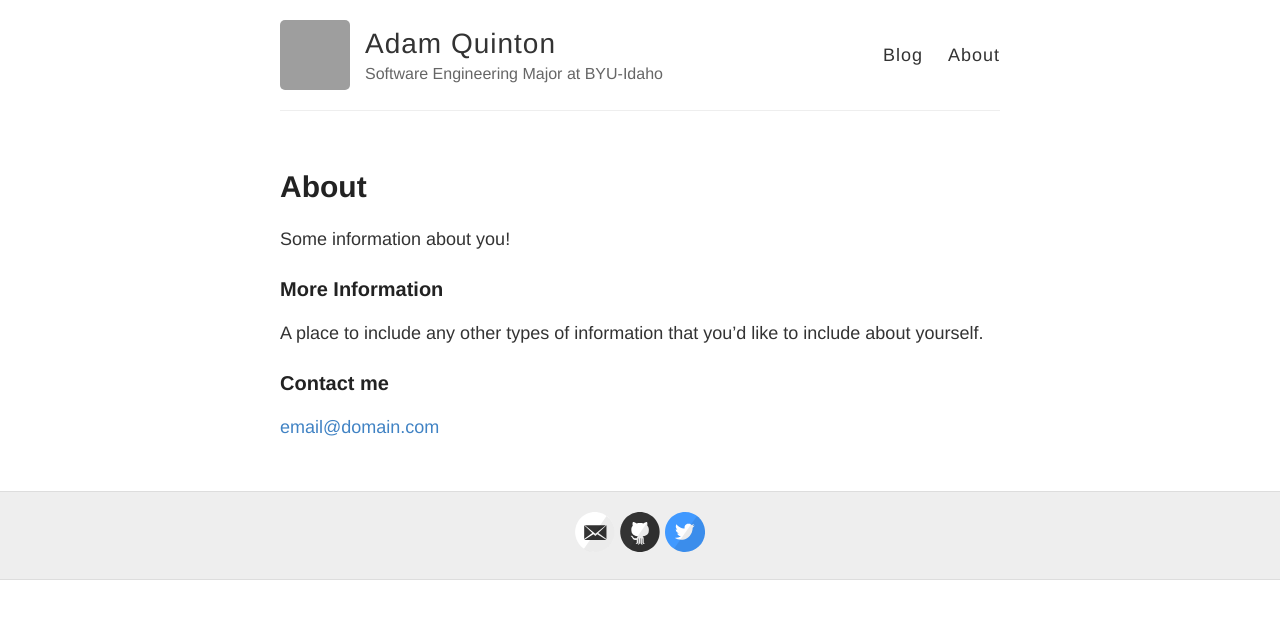
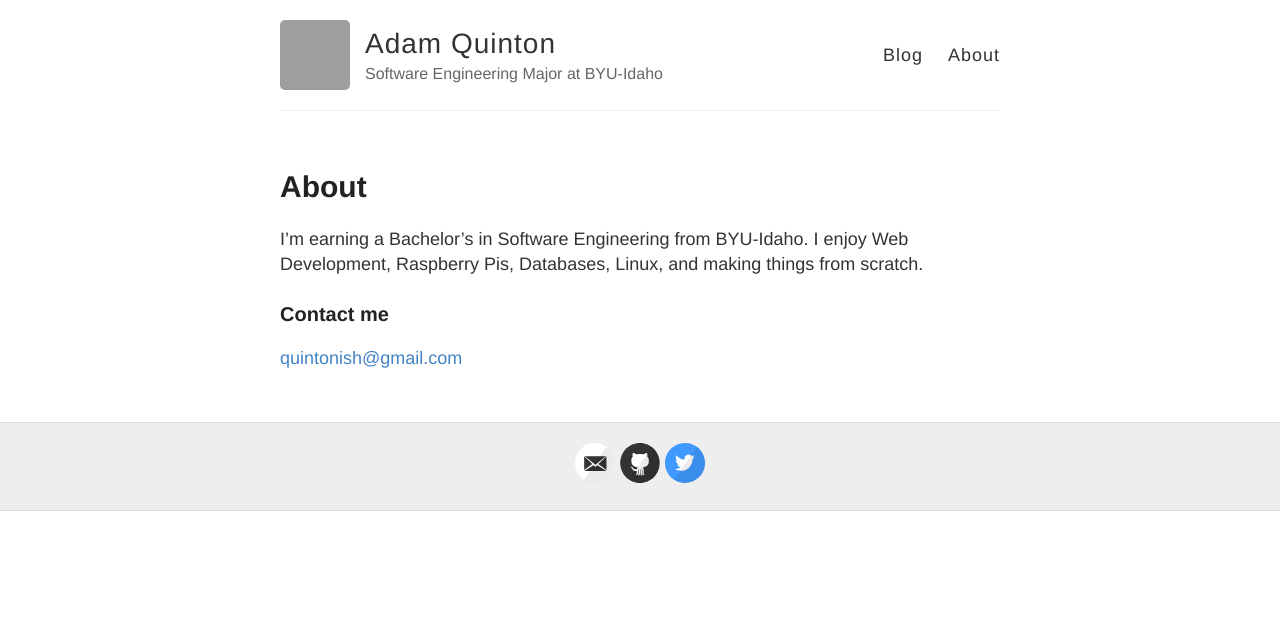
Before and after one commit to zvakanaka/internship_2016_zvakanaka.github.io, a Jekyll site: the page built from about.md, in a window 1280 px wide. Shown: the top 619 px of the page. Built offline with Jekyll 4.4.1, drawn with Linux system fonts in a browser that asks for light colours; grey boxes are pictures that could not be loaded.

Commit message:
Add about me stuff

```diff
--- a/about.md
+++ b/about.md
@@ -4,12 +4,8 @@ title: About
 permalink: /about/
 ---
 
-Some information about you!
-
-### More Information
-
-A place to include any other types of information that you'd like to include about yourself.
+I'm earning a Bachelor's in Software Engineering from BYU-Idaho. I enjoy Web Development, Raspberry Pis, Databases, Linux, and making things from scratch.
 
 ### Contact me
 
-[email@domain.com](mailto:email@domain.com)
+[quintonish@gmail.com](mailto:quintonish@gmail.com)
```
